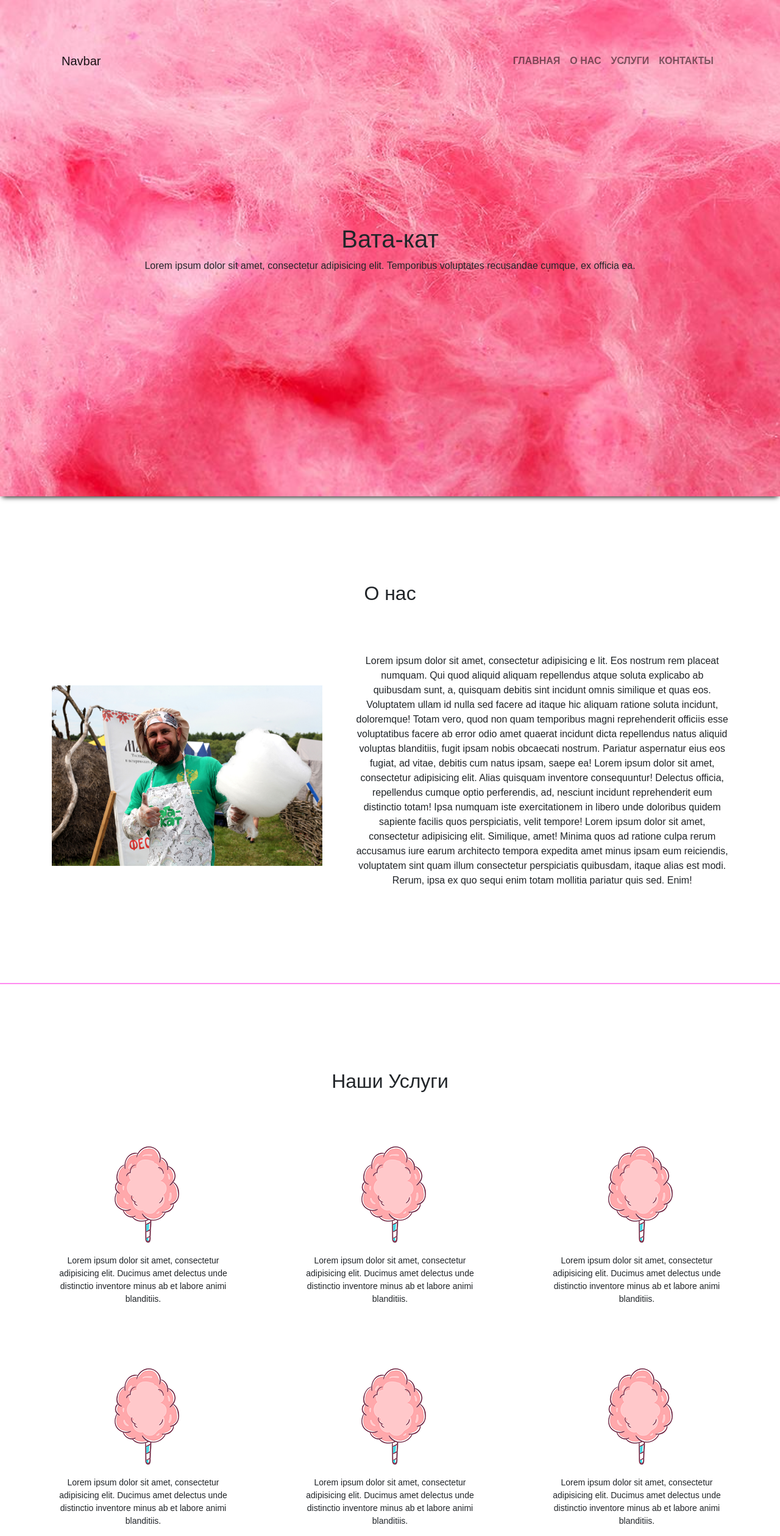
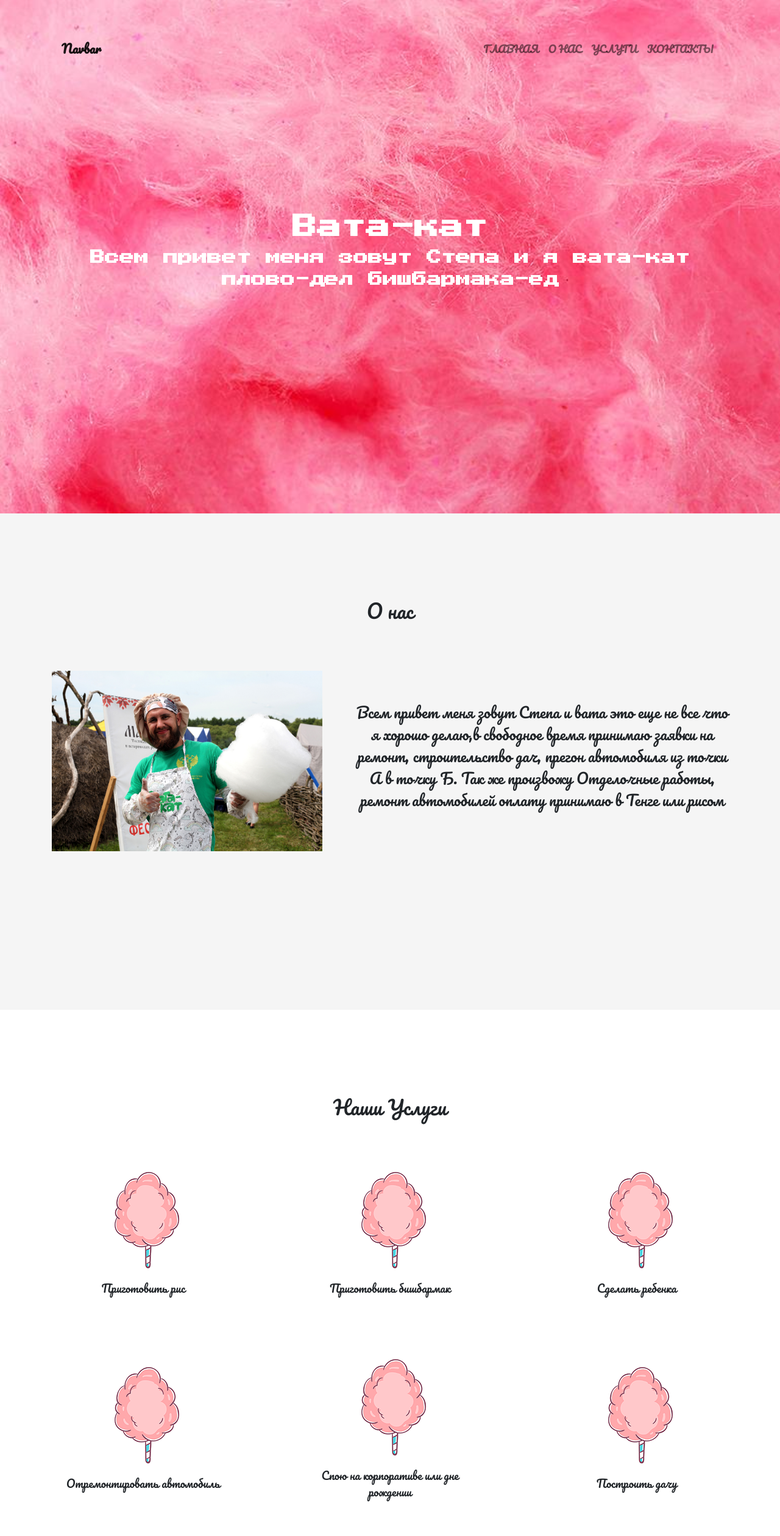
Before and after one commit to teplooov/portfolio, a plain HTML site: page Candy/index.html in a window 1280 px wide. Shown: the top 2519 px of the page at 61% size. Drawn offline with Linux system fonts and the light colour scheme; a web font is replaced by a local one.

Commit message:
fix
Funny

```diff
--- a/Candy/index.html
+++ b/Candy/index.html
@@ -6,10 +6,12 @@
 
 	<link rel="stylesheet" href="style/bootstrap.min.css">
 	<link rel="stylesheet" href="style/style.css">
-	<meta name="viewport" content="width=device-width, initial-scale=1, shrink-to-fit=no">
-	<link href="https://fonts.googleapis.com/css?family=Fresca&display=swap" rel="stylesheet">
+	<link href="https://fonts.googleapis.com/css?family=Press+Start+2P&display=swap" rel="stylesheet">
+	<link href="https://fonts.googleapis.com/css?family=Pacifico&display=swap" rel="stylesheet">
 
-	<title>Document</title>
+
+
+	<title>Вата-Кат</title>
 </head>
 <body>
 	<header class="header">
@@ -21,12 +23,12 @@
    							 <span class="navbar-toggler-icon"></span>
  						 </button>
   					<div class="collapse navbar-collapse" id="navbarNav">
-   					 	<ul class="navbar-nav">
+   					 	<ul class="navbar-nav" style="color:white;">
      					 	<li class="nav-item ">
         						<a class="nav-link" href="#">Главная <span class="sr-only">(current)</span></a>
       						</li>
       						<li class="nav-item">
-        						<a class="nav-link" href="#">О нас</a>
+        						<a class="nav-link" href="#" >О нас</a>
       						</li>
       						<li class="nav-item">
         						<a class="nav-link" href="#">Услуги</a>
@@ -43,7 +45,8 @@
 					<div class="container">
 						<div class="preload d-flex">
 							<h1>Вата-кат</h1>
-							<p>Lorem ipsum dolor sit amet, consectetur adipisicing elit. Temporibus voluptates recusandae cumque, ex officia ea.</p>
+							<p>Всем привет меня зовут Степа
+							и я вата-кат плово-дел бишбармака-ед</p>
 						</div>
 					</div>
 				</div>
@@ -57,7 +60,7 @@
 				<h2>О нас</h2>
 				<div class="info__item">
 					<img src="img/step.jpg" alt="" class="img1">
-					<p class="info__text">Lorem ipsum dolor sit amet, consectetur adipisicing e	lit. Eos nostrum rem placeat numquam. Qui quod aliquid aliquam repellendus atque soluta explicabo ab quibusdam sunt, a, quisquam debitis sint incidunt 	omnis similique et quas eos. Voluptatem ullam id nulla sed facere ad itaque hic aliquam ratione soluta incidunt, doloremque! Totam vero, quod non quam temporibus magni reprehenderit officiis esse voluptatibus facere ab error odio amet quaerat incidunt dicta repellendus natus aliquid voluptas blanditiis, fugit ipsam nobis obcaecati nostrum. Pariatur aspernatur eius eos fugiat, ad vitae, debitis cum natus ipsam, saepe ea! Lorem ipsum dolor sit amet, consectetur adipisicing elit. Alias quisquam inventore consequuntur! Delectus officia, repellendus cumque optio perferendis, ad, nesciunt incidunt reprehenderit eum distinctio totam! Ipsa numquam iste exercitationem in libero unde doloribus quidem sapiente facilis quos perspiciatis, velit tempore! Lorem ipsum dolor sit amet, consectetur adipisicing elit. Similique, amet! Minima quos ad ratione culpa rerum accusamus iure earum architecto tempora expedita amet minus ipsam eum reiciendis, voluptatem sint quam illum consectetur perspiciatis quibusdam, itaque alias est modi. Rerum, ipsa ex quo sequi enim totam mollitia pariatur quis sed. Enim!</p>
+					<p class="info__text">Всем привет меня зовут Степа и вата это еще не все что я хорошо делаю,в свободное время принимаю заявки на ремонт, строительство дач, прегон автомобиля из точки А в точку Б. Так же произвожу  Отделочные работы, ремонт автомобилей оплату принимаю в Тенге или рисом </p>
 				</div>
 			</div>
 		</section>
@@ -67,41 +70,44 @@
 				<h2>Наши Услуги</h2>
 				<div class="services__list">
 					<div class="services__item">
-						<img src="img/—Pngtree—sweets candy festive candy cartoon_3854978.png" alt=""><p class="services__text">Lorem ipsum dolor sit amet, consectetur adipisicing elit. Ducimus amet delectus unde distinctio inventore minus ab et labore animi blanditiis.</p>
+						<img src="img/—Pngtree—sweets candy festive candy cartoon_3854978.png" alt=""><p class="services__text">Приготовить рис</p>
 					</div>
 					<div class="services__item">
-						<img src="img/—Pngtree—sweets candy festive candy cartoon_3854978.png" alt=""><p class="services__text">Lorem ipsum dolor sit amet, consectetur adipisicing elit. Ducimus amet delectus unde distinctio inventore minus ab et labore animi blanditiis.</p>
+						<img src="img/—Pngtree—sweets candy festive candy cartoon_3854978.png" alt=""><p class="services__text">Приготовить бишбармак</p>
 					</div>
 					<div class="services__item">
-						<img src="img/—Pngtree—sweets candy festive candy cartoon_3854978.png" alt=""><p class="services__text">Lorem ipsum dolor sit amet, consectetur adipisicing elit. Ducimus amet delectus unde distinctio inventore minus ab et labore animi blanditiis.</p>
+						<img src="img/—Pngtree—sweets candy festive candy cartoon_3854978.png" alt=""><p class="services__text">Сделать ребенка</p>
 					</div>
 				</div>
 				<div class="services__list">
 					<div class="services__item">
-						<img src="img/—Pngtree—sweets candy festive candy cartoon_3854978.png" alt=""><p class="services__text">Lorem ipsum dolor sit amet, consectetur adipisicing elit. Ducimus amet delectus unde distinctio inventore minus ab et labore animi blanditiis.</p>
+						<img src="img/—Pngtree—sweets candy festive candy cartoon_3854978.png" alt=""><p class="services__text">Отремонтировать автомобиль</p>
 					</div>
 					<div class="services__item">
-						<img src="img/—Pngtree—sweets candy festive candy cartoon_3854978.png" alt=""><p class="services__text">Lorem ipsum dolor sit amet, consectetur adipisicing elit. Ducimus amet delectus unde distinctio inventore minus ab et labore animi blanditiis.</p>
+						<img src="img/—Pngtree—sweets candy festive candy cartoon_3854978.png" alt=""><p class="services__text">Спою на корпоративе или дне рождении</p>
 					</div>
 					<div class="services__item">
-						<img src="img/—Pngtree—sweets candy festive candy cartoon_3854978.png" alt=""><p class="services__text">Lorem ipsum dolor sit amet, consectetur adipisicing elit. Ducimus amet delectus unde distinctio inventore minus ab et labore animi blanditiis.</p>
+						<img src="img/—Pngtree—sweets candy festive candy cartoon_3854978.png" alt=""><p class="services__text">Построить дачу</p>
 					</div>
 				</div>
 
 			</div>
 		</section>
 		<section class="gallerey">
-			<div class="container-fluid">
+			<div class="container">
 				<div id="carouselExampleInterval" class="carousel slide" data-ride="carousel">
   					<div class="carousel-inner">
    					 <div class="carousel-item active" data-interval="10000">
       					<img src="img/step.jpg" class="d-block w-100" alt="...">
    					 </div>
    				    <div class="carousel-item" data-interval="2000">
-      					<img src="img/step.jpg" class="d-block w-100" alt="...">
+      					<img src="img/step1Cheb.jpg" class="d-block w-100" alt="...">
+   					</div>
+   					<div class="carousel-item" data-interval="2000">
+      					<img src="img/stepPlov.jpg" class="d-block w-100" alt="...">
    					</div>
    					 <div class="carousel-item">
-      					<img src="img/step.jpg" class="d-block w-100" alt="...">
+      					<img src="img/step1KB.jpg" class="d-block w-100" alt="...">
    						</div>
   					</div>
   					<a class="carousel-control-prev" href="#carouselExampleInterval" role="button" data-slide="prev">
@@ -117,14 +123,24 @@
 		</section>
 		<section class="contact">
 			<div class="container">
-				<form action="get" class="form__group">
-
-				</form>
+				<h2>Наи контакты</h2>
+				<div class="contact__group">
+					<span>Почта :</span><a href="mailto:#">Узбекистан@Ташкент.ru</a><br>
+					<span>Телефон: </span><a href="tel:8900800600">позвонить в Узбекистан</a>
+				</div>
 			</div>
 		</section>
+		<footer class="footer">
+			<div class="container">
+
+			</div>
+		</footer>
 	</main>
+	<script src="https://use.fontawesome.com/2280de07ef.js"></script>
 	<script src="js/jquery-3.4.1.min.js"></script>
 	<script src="js/bootstrap.min.js"></script>
+
+
 	<script src="js/main.js"></script>
 </body>
 </html>
--- a/Candy/style/style.css
+++ b/Candy/style/style.css
@@ -3,16 +3,25 @@
 	padding: 0;
 }
 body{
-	font-family: 'Fresca', sans-serif;
+	font-family: 'Pacifico', cursive;
+
+
 }
 h2{
 	text-align: center;
 }
+h1{
+	color: white;
+	font-weight: bold;
+	font-family: 'Press Start 2P', cursive;
+
+}
 
 
 .navbar{
-	padding-top: 80px;
+	padding-top: 60px;
 	justify-content: space-around;
+
 }
 
 
@@ -21,12 +30,14 @@ h2{
 	background-repeat: no-repeat;
 	background-size: cover;
 	box-shadow: 0px 5px 8px -4px #000000;
+	color: white;
+	font-weight: bold;
+	font-size: 24px;
 
 }
 
 .navbar-expand-lg{
 	justify-content: space-between;
-
 }
 
 
@@ -34,14 +45,19 @@ h2{
 .navbar-collapse {
 	justify-content: flex-end;
 	font-size: 16px;
-	font-family: 'Fresca', sans-serif;
+	font-family: 'Pacifico', cursive;
+
 	text-transform: uppercase;
 	font-weight: bold;
 }
 
 .nav-link{
-	font-family: 'Fresca', sans-serif;
+	font-family: 'Pacifico', cursive;
+	padding-left: 20px;
+
 }
+
+
 
 .preload{
 	text-align: center;
@@ -50,11 +66,15 @@ h2{
 	justify-content: center;
 	padding-top: 240px;
 	padding-bottom: 350px;
+	font-family: 'Press Start 2P', cursive;
+
+
 }
 .info{
+	background-color:#f5f5f5;
+	padding-top: 140px;
+	padding-bottom: 120px;
 
-	margin-top: 140px;
-	border-bottom: 2px solid #ff8cf0;
 }
 
 
@@ -71,6 +91,7 @@ h2{
 	width: 70%;
 	text-align: center;
 	margin-left: 5%;
+	font-size: 24px;
 }
 .img1{
 	width: 40%;
@@ -92,7 +113,7 @@ h2{
 	justify-content: space-between;
 	text-align: center;
 	align-items: center;
-	font-size: 14px;
+	font-size: 18px;
 
 
 }
@@ -100,6 +121,15 @@ h2{
 .services__text{
 	width: 300px;
 }
+
+
+.gallerey{
+	margin-top: 140px;
+	background-color: #f5f5f5;
+	padding-top: 80px;
+	padding-bottom: 80px;
+}
+
 
 
 @media screen and (max-width: 1170px ){
@@ -125,3 +155,19 @@ h2{
 	width: 50%;
 }
 }
+
+.contact{
+	display: flex;
+	padding-top: 140px;
+	padding-bottom: 80px;
+	font-size: 24px;
+	text-align: center;
+
+}
+
+
+.footer{
+	background-color: #ffa8e8;
+	padding-top: 140px;
+	padding-bottom: 40px;
+}
```
Also changed, not shown: Candy/img/step1 — копия.jpg (added), Candy/img/step1Cheb.jpg (added), Candy/img/step1KB.jpg (added), Candy/img/stepPlov.jpg (added).
